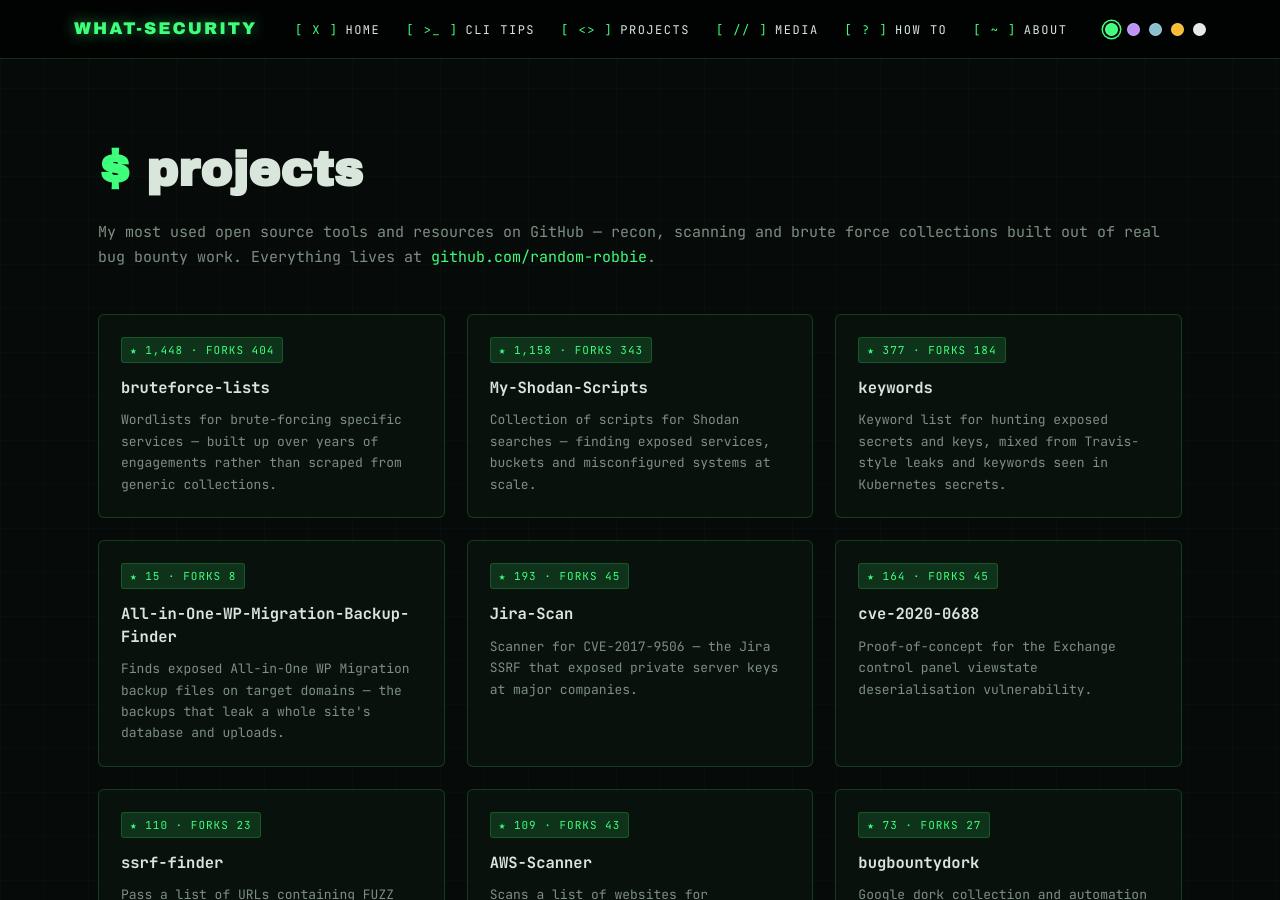
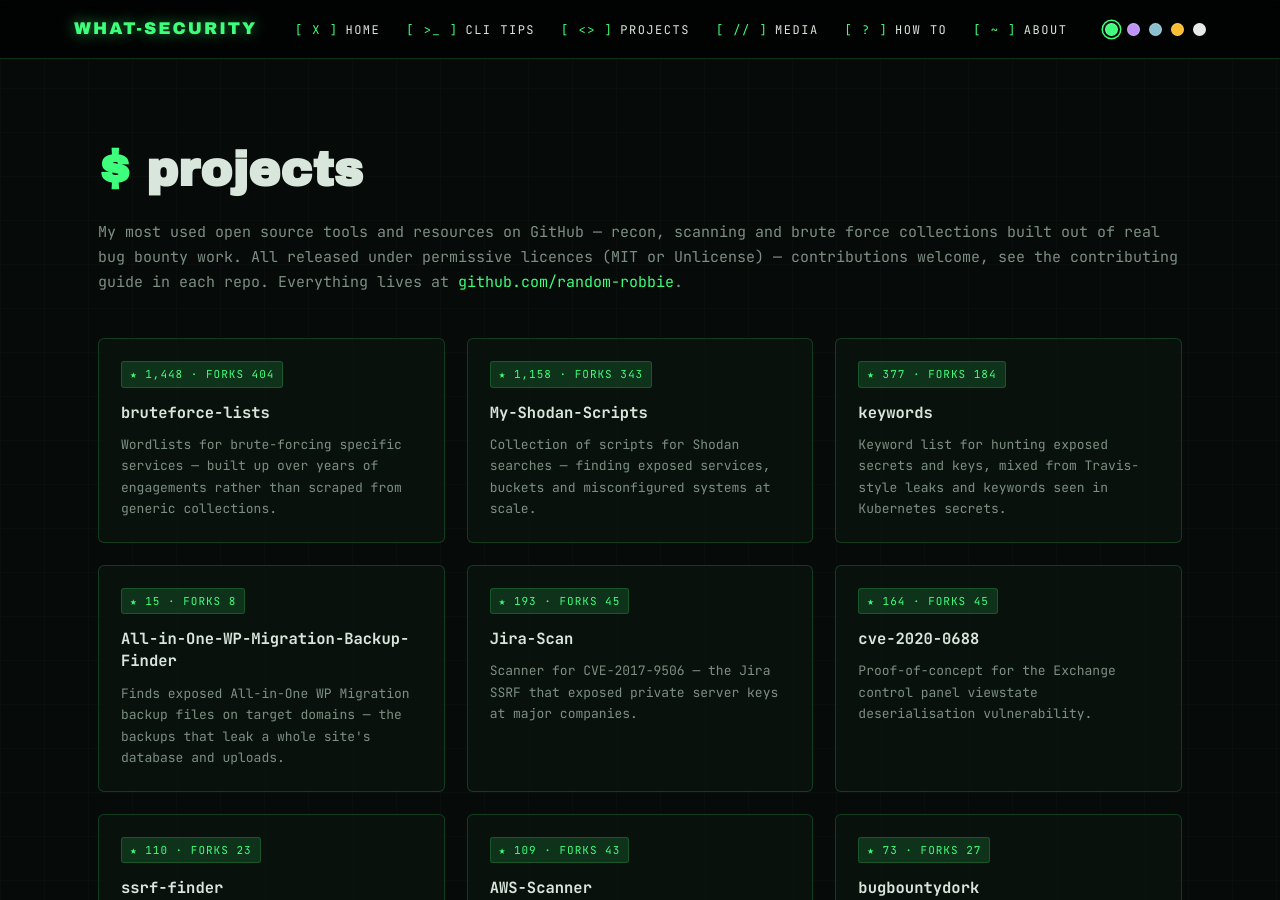
Before and after one commit to random-robbie/What-Security, a Jekyll site: the page built from _pages/projects.html, in a window 1280 px wide and 900 px high. Built offline with Jekyll 4.4.1, drawn with Linux system fonts in a browser that asks for light colours.

Commit message:
Projects page: note permissive licensing and contribution guides

```diff
--- a/_pages/projects.html
+++ b/_pages/projects.html
@@ -7,7 +7,7 @@ permalink: /projects/
 <div class="wrapper">
   <div class="page-heading">
     <h1 class="page-title">projects</h1>
-    <p class="page-intro">My most used open source tools and resources on GitHub — recon, scanning and brute force collections built out of real bug bounty work. Everything lives at <a href="https://github.com/random-robbie" target="_blank" rel="noopener">github.com/random-robbie</a>.</p>
+    <p class="page-intro">My most used open source tools and resources on GitHub — recon, scanning and brute force collections built out of real bug bounty work. All released under permissive licences (MIT or Unlicense) — contributions welcome, see the contributing guide in each repo. Everything lives at <a href="https://github.com/random-robbie" target="_blank" rel="noopener">github.com/random-robbie</a>.</p>
   </div>
 
   <div class="card-grid">
```
